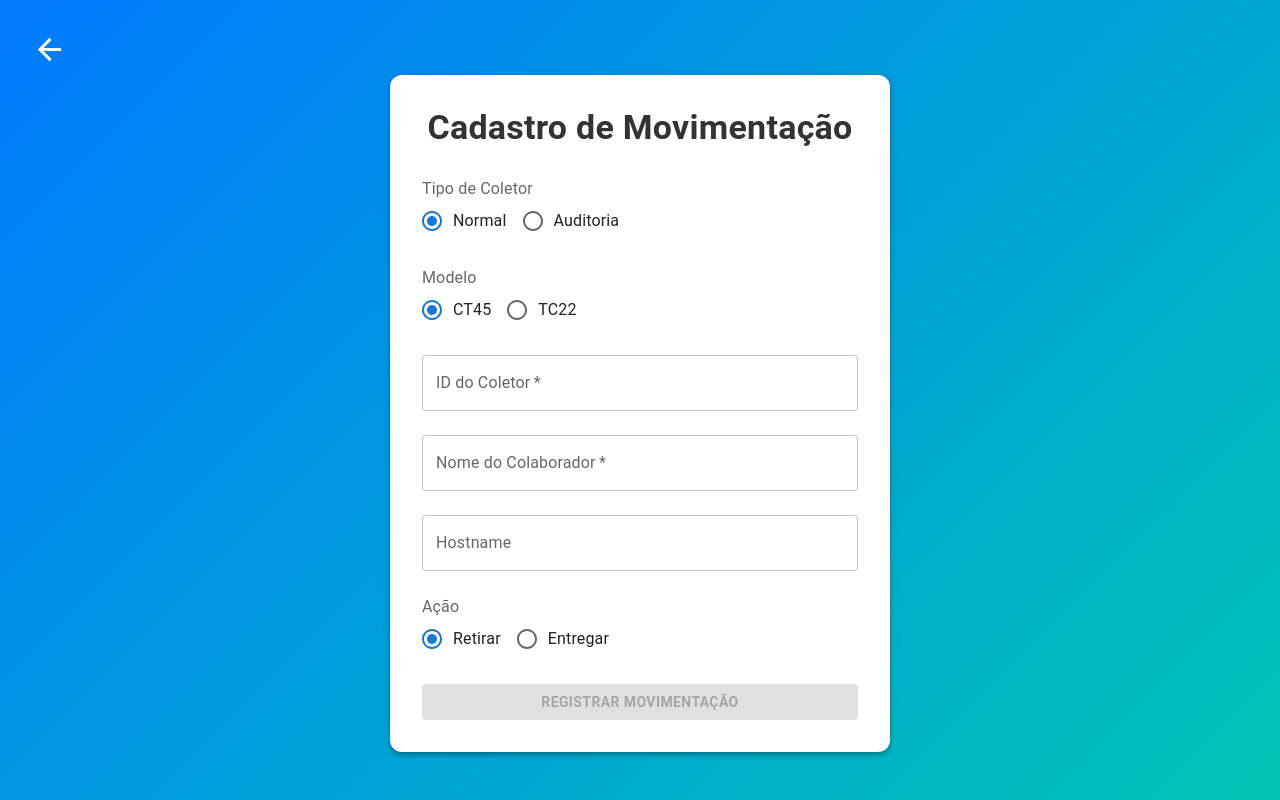
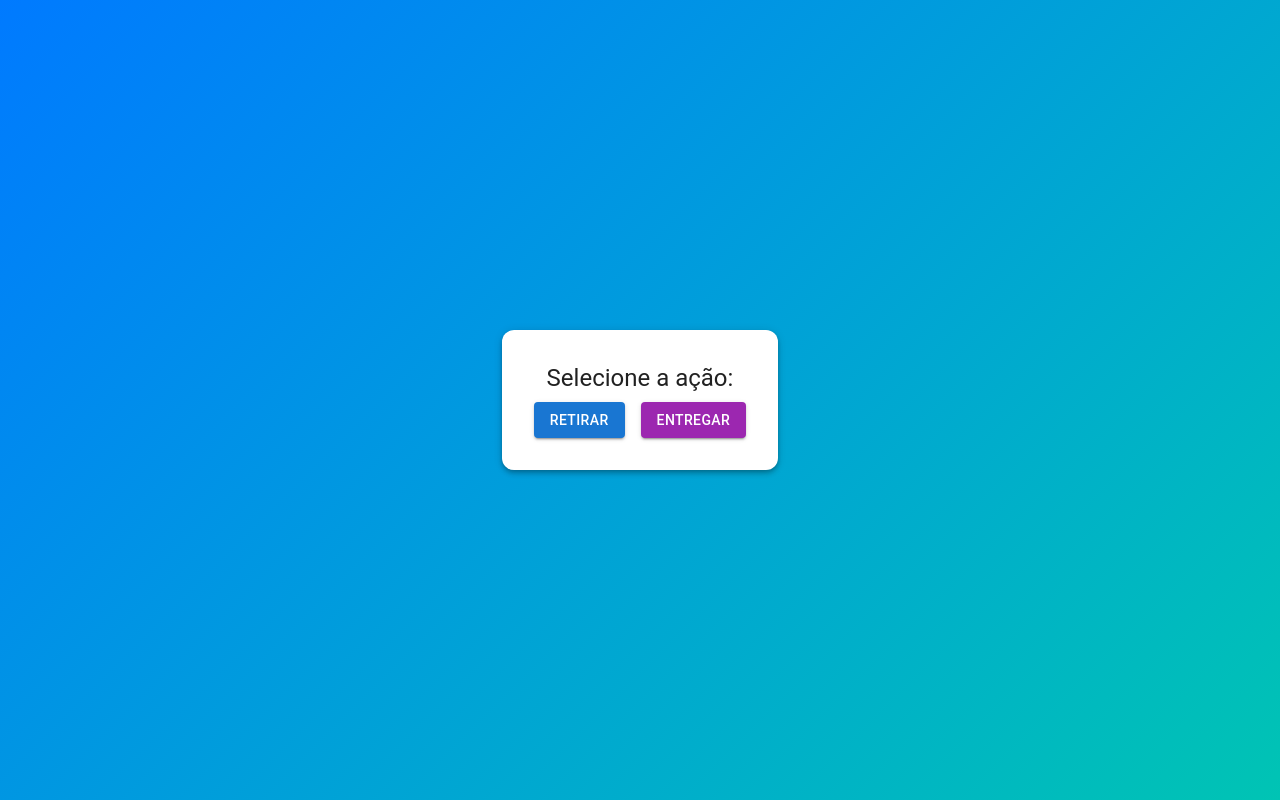
Before and after one commit to Gustavo032/coletores_react, a React (Create React App) app: page /movimentacao in a window 1280 px wide. Built offline with nearby package versions, Linux system fonts and the light colour scheme.

Commit message:
new movimentacao

```diff
--- a/src/components/movimentacaoForm.tsx
+++ b/src/components/movimentacaoForm.tsx
@@ -1,66 +1,102 @@
-  import React, { useState, useEffect } from 'react';
-  import { TextField, Button, Box, RadioGroup, FormControlLabel, Radio, FormControl, FormLabel, Typography, Snackbar, Alert, Paper, IconButton } from '@mui/material';
+import React, { useState } from 'react';
+import { Box, Button, TextField, Typography, Paper, CircularProgress } from '@mui/material';
+import { useNavigate } from 'react-router-dom';
 import { api } from '../api';
-  import { useAuth } from '../hooks/useAuth';
-  import { getUser } from '../services/authService';
-  import { ArrowBack } from '@mui/icons-material';
-  import { useNavigate } from 'react-router-dom';
 
-  interface MovimentacaoFormProps {
-    setorOrigem: string;
+const EscolhaAcao: React.FC<{ onSelect: (acao: string) => void }> = ({ onSelect }) => (
+  <Box sx={{ textAlign: 'center' }}>
+    <Typography variant="h5" gutterBottom>Selecione a ação:</Typography>
+    <Button variant="contained" color="primary" onClick={() => onSelect('Retirar')} sx={{ mr: 2 }}>Retirar</Button>
+    <Button variant="contained" color="secondary" onClick={() => onSelect('Entregar')}>Entregar</Button>
+  </Box>
+);
+
+const EntradaUUID: React.FC<{
+  titulo: string,
+  onNext: (uuid: string) => void,
+  erro: string,
+  setErro: (erro: string) => void,
+  tipo: 'user' | 'coletor'
+}> = ({ titulo, onNext, erro, setErro, tipo }) => {
+  const [uuid, setUuid] = useState('');
+  const [loading, setLoading] = useState(false);
+
+  const validarUUID = async () => {
+    if (uuid.trim().length !== 36) {
+      setErro('UUID inválido. Verifique e tente novamente.');
+      return;
     }
 
-  const MovimentacaoForm: React.FC<MovimentacaoFormProps> = ({ setorOrigem }) => {
-    const [tipo, setTipo] = useState<string>('normal');
-    const [modelo, setModelo] = useState<string>('CT45');
-    const [coletorId, setcoletorId] = useState<number | string>('');
-    const [nomeColaborador, setNomeColaborador] = useState<string>('');
-    const [hostname, setHostname] = useState<string>('');
-    const [acao, setAcao] = useState<string>('Retirar');
-    const [erro, setErro] = useState<string>('');
-    const [isLoading, setIsLoading] = useState<boolean>(false);
-    const navigate = useNavigate();
-    const { user } = useAuth();
-
-    const gerarHostname = (tipo: string, modelo: string, id: string) => {
-      if (modelo === 'CT45') {
-        return tipo === 'aud' ? `gfl_ct45_aud_${id}-CT45` : `gfl_ct45_${id}-CT45`;
-      } else if (modelo === 'TC22') {
-        return tipo === 'aud' ? `gfl_tc22_aud_${id}-TC22` : `gfl_tc22_${id}-TC22`;
+    setLoading(true);
+    try {
+      await api.get(`/${tipo === 'user' ? 'users' : 'coletores'}/validate/${uuid}`);
+      setErro('');
+      onNext(uuid);
+    } catch (error: any) {
+      setErro(error.response?.data?.message || `UUID inválido. Verifique e tente novamente.`);
+    } finally {
+      setLoading(false);
     }
-      return '';
   };
 
-    useEffect(() => {
-      if (coletorId) {
-        setHostname(gerarHostname(tipo, modelo, String(coletorId)));
-      }
-    }, [tipo, modelo, coletorId]);
-
-    const handleSubmit = async (event: React.FormEvent) => {
-      event.preventDefault();
-      setIsLoading(true);
-      const user = await getUser();
-      const acaoFormatada = acao === 'Retirar' ? 'retirado' : 'entregue';
-
-      const data = {
-        coletorId,
-        nomeColaborador,
-        hostname,
-        acao: acaoFormatada,
-        setorOrigemId: user?.user?.sectorId
+  return (
+    <Box sx={{ textAlign: 'center' }}>
+      <Typography variant="h5" gutterBottom>{titulo}</Typography>
+      <TextField
+        label="UUID"
+        variant="outlined"
+        fullWidth
+        margin="normal"
+        value={uuid}
+        onChange={(e) => setUuid(e.target.value)}
+      />
+      <Button
+        variant="contained"
+        color="primary"
+        onClick={validarUUID}
+        sx={{ mt: 2 }}
+        disabled={loading}
+      >
+        {loading ? <CircularProgress size={24} /> : 'Confirmar'}
+      </Button>
+      {erro && <Typography color="error">{erro}</Typography>}
+    </Box>
+  );
 };
 
+const Movimentacao: React.FC = () => {
+  const [etapa, setEtapa] = useState(1);
+  const [acao, setAcao] = useState('');
+  const [usuarioUUID, setUsuarioUUID] = useState('');
+  const [coletorUUID, setColetorUUID] = useState('');
+  const [erro, setErro] = useState('');
+  const navigate = useNavigate();
+
+  const handleAcaoSelecionada = (acaoSelecionada: string) => {
+    setAcao(acaoSelecionada);
+    setEtapa(2);
+  };
+
+  const handleUsuarioUUID = (uuid: string) => {
+    setUsuarioUUID(uuid);
+    setEtapa(3);
+  };
+
+  const handleColetorUUID = async (uuid: string) => {
+    setColetorUUID(uuid);
+
     try {
-        const response = await api.post('/movimentacoes', data);
-        alert('Movimentação registrada com sucesso!');
-        setcoletorId('');
-        setNomeColaborador('');
+      await api.post('/movimentacoes', {
+        user_uuid: usuarioUUID,
+        coletor_uuid: uuid,
+        acao
+      });
+
       setErro('');
+      setEtapa(4);
+      setTimeout(() => navigate('/home'), 3000);
     } catch (error: any) {
-        setErro(error.response?.data?.message || 'Erro ao registrar movimentação');
-      } finally {
-        setIsLoading(false);
+      setErro(error.response?.data?.message || 'Erro ao criar movimentação.');
     }
   };
 
@@ -70,66 +106,17 @@
       background: 'linear-gradient(135deg, #007aff, #00c4b4)',
       minHeight: '100vh',
       display: 'flex',
-          flexDirection: 'column',
-          alignItems: 'center'
+      alignItems: 'center',
+      justifyContent: 'center'
     }}>
-            <IconButton onClick={() => navigate('/home')} sx={{ alignSelf: 'flex-start', color: 'white' }}>
-          <ArrowBack fontSize="large" />
-        </IconButton>
-        <Paper elevation={4} sx={{ padding: 4, borderRadius: 3, backdropFilter: 'blur(8px)', maxWidth: 500 }}>
-          <Typography variant="h4" gutterBottom align="center" sx={{ fontWeight: 'bold', color: '#333' }}>
-            Cadastro de Movimentação
-          </Typography>
-
-          <Box component="form" onSubmit={handleSubmit}>
-            <FormControl component="fieldset" fullWidth margin="normal">
-              <FormLabel component="legend">Tipo de Coletor</FormLabel>
-              <RadioGroup row value={tipo} onChange={(e) => setTipo(e.target.value)}>
-                <FormControlLabel value="normal" control={<Radio />} label="Normal" />
-                <FormControlLabel value="aud" control={<Radio />} label="Auditoria" />
-              </RadioGroup>
-            </FormControl>
-
-            <FormControl component="fieldset" fullWidth margin="normal">
-              <FormLabel component="legend">Modelo</FormLabel>
-              <RadioGroup row value={modelo} onChange={(e) => setModelo(e.target.value)}>
-                <FormControlLabel value="CT45" control={<Radio />} label="CT45" />
-                <FormControlLabel value="TC22" control={<Radio />} label="TC22" />
-              </RadioGroup>
-            </FormControl>
-
-            <TextField label="ID do Coletor" variant="outlined" fullWidth margin="normal" value={coletorId} onChange={(e) => setcoletorId(e.target.value)} required />
-            <TextField label="Nome do Colaborador" variant="outlined" fullWidth margin="normal" value={nomeColaborador} onChange={(e) => setNomeColaborador(e.target.value)} required />
-            <TextField label="Hostname" variant="outlined" fullWidth margin="normal" value={hostname} InputProps={{ readOnly: true }} />
-
-            <FormControl component="fieldset" fullWidth margin="normal">
-              <FormLabel component="legend">Ação</FormLabel>
-              <RadioGroup row value={acao} onChange={(e) => setAcao(e.target.value)}>
-                <FormControlLabel value="Retirar" control={<Radio />} label="Retirar" />
-                <FormControlLabel value="Entregar" control={<Radio />} label="Entregar" />
-              </RadioGroup>
-            </FormControl>
-
-            <Button
-              type="submit"
-              variant="contained"
-              color="primary"
-              fullWidth
-              sx={{ mt: 2, fontWeight: 'bold', backgroundColor: '#1976d2', '&:hover': { backgroundColor: '#1565c0' } }}
-              disabled={isLoading || !coletorId || !nomeColaborador}
-            >
-              {isLoading ? 'Carregando...' : 'Registrar Movimentação'}
-            </Button>
-          </Box>
-
-          <Snackbar open={!!erro} autoHideDuration={6000} onClose={() => setErro('')}>
-            <Alert severity="error" onClose={() => setErro('')}>
-              {erro}
-            </Alert>
-          </Snackbar>
+      <Paper elevation={4} sx={{ padding: 4, borderRadius: 3, maxWidth: 400, textAlign: 'center' }}>
+        {etapa === 1 && <EscolhaAcao onSelect={handleAcaoSelecionada} />}
+        {etapa === 2 && <EntradaUUID titulo="Escaneie o crachá do usuário" onNext={handleUsuarioUUID} erro={erro} setErro={setErro} tipo="user" />}
+        {etapa === 3 && <EntradaUUID titulo="Escaneie o código do coletor" onNext={handleColetorUUID} erro={erro} setErro={setErro} tipo="coletor" />}
+        {etapa === 4 && <Typography variant="h5" color="success">Movimentação concluída!</Typography>}
       </Paper>
     </Box>
   );
 };
 
-  export default MovimentacaoForm;
+export default Movimentacao;
--- /dev/null
+++ b/src/components/movimentacaoFormAntigo.tsx
@@ -0,0 +1,135 @@
+  import React, { useState, useEffect } from 'react';
+  import { TextField, Button, Box, RadioGroup, FormControlLabel, Radio, FormControl, FormLabel, Typography, Snackbar, Alert, Paper, IconButton } from '@mui/material';
+  import { api } from '../api';
+  import { useAuth } from '../hooks/useAuth';
+  import { getUser } from '../services/authService';
+  import { ArrowBack } from '@mui/icons-material';
+  import { useNavigate } from 'react-router-dom';
+
+  interface MovimentacaoFormProps {
+    setorOrigem: string;
+  }
+
+  const MovimentacaoForm: React.FC<MovimentacaoFormProps> = ({ setorOrigem }) => {
+    const [tipo, setTipo] = useState<string>('normal');
+    const [modelo, setModelo] = useState<string>('CT45');
+    const [coletorId, setcoletorId] = useState<number | string>('');
+    const [nomeColaborador, setNomeColaborador] = useState<string>('');
+    const [hostname, setHostname] = useState<string>('');
+    const [acao, setAcao] = useState<string>('Retirar');
+    const [erro, setErro] = useState<string>('');
+    const [isLoading, setIsLoading] = useState<boolean>(false);
+    const navigate = useNavigate();
+    const { user } = useAuth();
+
+    const gerarHostname = (tipo: string, modelo: string, id: string) => {
+      if (modelo === 'CT45') {
+        return tipo === 'aud' ? `gfl_ct45_aud_${id}-CT45` : `gfl_ct45_${id}-CT45`;
+      } else if (modelo === 'TC22') {
+        return tipo === 'aud' ? `gfl_tc22_aud_${id}-TC22` : `gfl_tc22_${id}-TC22`;
+      }
+      return '';
+    };
+
+    useEffect(() => {
+      if (coletorId) {
+        setHostname(gerarHostname(tipo, modelo, String(coletorId)));
+      }
+    }, [tipo, modelo, coletorId]);
+
+    const handleSubmit = async (event: React.FormEvent) => {
+      event.preventDefault();
+      setIsLoading(true);
+      const user = await getUser();
+      const acaoFormatada = acao === 'Retirar' ? 'retirado' : 'entregue';
+
+      const data = {
+        coletorId,
+        nomeColaborador,
+        hostname,
+        acao: acaoFormatada,
+        setorOrigemId: user?.user?.sectorId
+      };
+
+      try {
+        const response = await api.post('/movimentacoes', data);
+        alert('Movimentação registrada com sucesso!');
+        setcoletorId('');
+        setNomeColaborador('');
+        setErro('');
+      } catch (error: any) {
+        setErro(error.response?.data?.message || 'Erro ao registrar movimentação');
+      } finally {
+        setIsLoading(false);
+      }
+    };
+
+    return (
+    <Box sx={{
+          padding: 3,
+          background: 'linear-gradient(135deg, #007aff, #00c4b4)',
+          minHeight: '100vh',
+          display: 'flex',
+          flexDirection: 'column',
+          alignItems: 'center'
+        }}>
+            <IconButton onClick={() => navigate('/home')} sx={{ alignSelf: 'flex-start', color: 'white' }}>
+          <ArrowBack fontSize="large" />
+        </IconButton>
+        <Paper elevation={4} sx={{ padding: 4, borderRadius: 3, backdropFilter: 'blur(8px)', maxWidth: 500 }}>
+          <Typography variant="h4" gutterBottom align="center" sx={{ fontWeight: 'bold', color: '#333' }}>
+            Cadastro de Movimentação
+          </Typography>
+
+          <Box component="form" onSubmit={handleSubmit}>
+            <FormControl component="fieldset" fullWidth margin="normal">
+              <FormLabel component="legend">Tipo de Coletor</FormLabel>
+              <RadioGroup row value={tipo} onChange={(e) => setTipo(e.target.value)}>
+                <FormControlLabel value="normal" control={<Radio />} label="Normal" />
+                <FormControlLabel value="aud" control={<Radio />} label="Auditoria" />
+              </RadioGroup>
+            </FormControl>
+
+            <FormControl component="fieldset" fullWidth margin="normal">
+              <FormLabel component="legend">Modelo</FormLabel>
+              <RadioGroup row value={modelo} onChange={(e) => setModelo(e.target.value)}>
+                <FormControlLabel value="CT45" control={<Radio />} label="CT45" />
+                <FormControlLabel value="TC22" control={<Radio />} label="TC22" />
+              </RadioGroup>
+            </FormControl>
+
+            <TextField label="ID do Coletor" variant="outlined" fullWidth margin="normal" value={coletorId} onChange={(e) => setcoletorId(e.target.value)} required />
+            <TextField label="Nome do Colaborador" variant="outlined" fullWidth margin="normal" value={nomeColaborador} onChange={(e) => setNomeColaborador(e.target.value)} required />
+            <TextField label="Hostname" variant="outlined" fullWidth margin="normal" value={hostname} InputProps={{ readOnly: true }} />
+
+            <FormControl component="fieldset" fullWidth margin="normal">
+              <FormLabel component="legend">Ação</FormLabel>
+              <RadioGroup row value={acao} onChange={(e) => setAcao(e.target.value)}>
+                <FormControlLabel value="Retirar" control={<Radio />} label="Retirar" />
+                <FormControlLabel value="Entregar" control={<Radio />} label="Entregar" />
+              </RadioGroup>
+            </FormControl>
+
+            <Button
+              type="submit"
+              variant="contained"
+              color="primary"
+              fullWidth
+              sx={{ mt: 2, fontWeight: 'bold', backgroundColor: '#1976d2', '&:hover': { backgroundColor: '#1565c0' } }}
+              disabled={isLoading || !coletorId || !nomeColaborador}
+            >
+              {isLoading ? 'Carregando...' : 'Registrar Movimentação'}
+            </Button>
+          </Box>
+
+          <Snackbar open={!!erro} autoHideDuration={6000} onClose={() => setErro('')}>
+            <Alert severity="error" onClose={() => setErro('')}>
+              {erro}
+            </Alert>
+          </Snackbar>
+        </Paper>
+      </Box>
+    );
+  };
+
+  export default MovimentacaoForm;
--- a/src/pages/movimentacaoPage.tsx
+++ b/src/pages/movimentacaoPage.tsx
@@ -3,7 +3,8 @@
 import React from 'react';
 import { Container } from '@mui/material';
 import { useNavigate } from 'react-router-dom';
-import MovimentacaoForm from '../components/movimentacaoForm';
+import MovimentacaoForm from '../components/movimentacaoFormAntigo';
+import Movimentacao from '../components/movimentacaoForm';
 
 const MovimentacaoPage: React.FC = () => {
   const navigate = useNavigate();
@@ -12,7 +13,7 @@ const MovimentacaoPage: React.FC = () => {
   const setorOrigem = 'setorX'; // Substitua com a lógica real para obter o setor do JWT
 
   return (
-      <MovimentacaoForm setorOrigem={setorOrigem} />
+      <Movimentacao  />
   );
 };
 
```
Also changed, not shown: src/pages/detalhesColetorPage.tsx (indentation only). Lines whose indentation alone changed are shown as unchanged.
